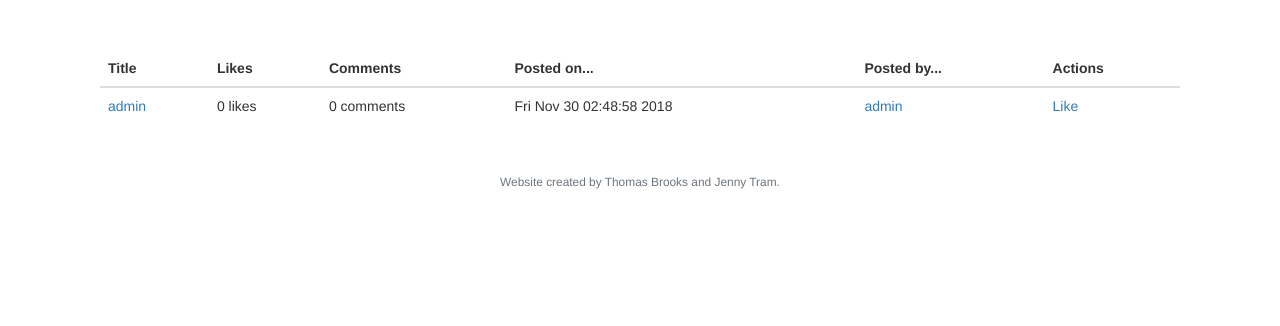
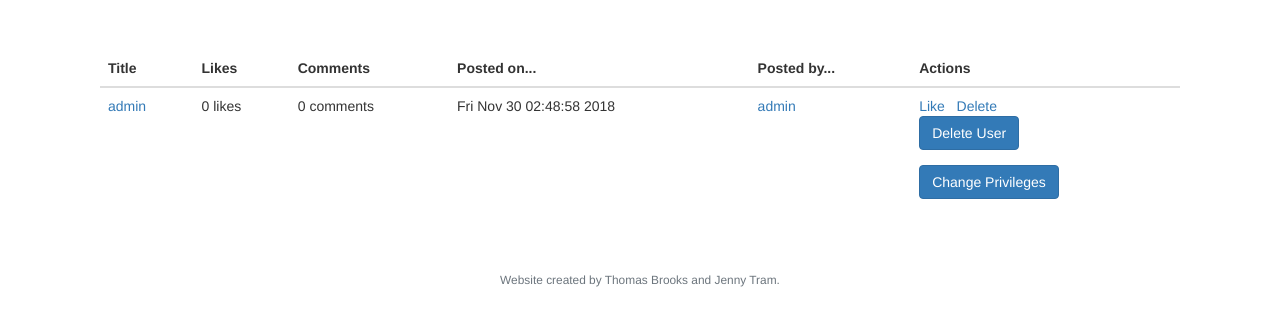
Before and after one commit to jennytram/FinalProject, a Flask app: page / in a window 1280 px wide. Shown: the part 67-393 px from the top of the page. Run offline with Flask 2, Linux system fonts and the light colour scheme; a user stored in the database is signed in; data comes from the database, SQL or seed files in the repository; data that the repository does not hold is empty; some libraries are stand-ins or nearby versions.

Commit message:
add extra options for privileged users

```diff
--- a/templates/index.html
+++ b/templates/index.html
@@ -33,12 +33,33 @@
     </td>
     <td>
       <a href='/like/{{ post["id"] }}'>{{ isLiked(post["id"]) }}</a>
-      {% if me == post["usr_id"] %}
+      {% if me == post["usr_id"] or session["priv"] > 0 %}
         &nbsp;
         <a href="/delete/{{ post['id'] }}">Delete</a>
+      {% endif %}
+      {% if session["priv"] == 2 %}
+        <form action="/admin_del/{{ post['usr_scrnm'] }}" method="post" name="delete_account" onsubmit="return confirmDelete()">
+          <div class="form-group">
+              <button class="btn btn-primary" name="delete_me" type="submit">Delete User</button>
+          </div>
+        </form>
+        <form action="/admin_make_mod/{{ post['usr_scrnm'] }}" method="post" name="make_mod" onsubmit="return confirmMod()">
+          <div class="form-group">
+              <button class="btn btn-primary" name="mod_me" type="submit">Change Privileges</button>
+          </div>
+        </form>
       {% endif %}
     </td>
   </tr>
   {% endfor %}
 </table>
+    <script>
+        function confirmDelete() {
+            return confirm("Are you sure you would like to delete this account? This action is permanent.");
+        }
+
+        function confirmMod() {
+            return confirm("Are you sure you would like to change this user's privileges?");
+        }
+    </script>
 {% endblock %}
```
